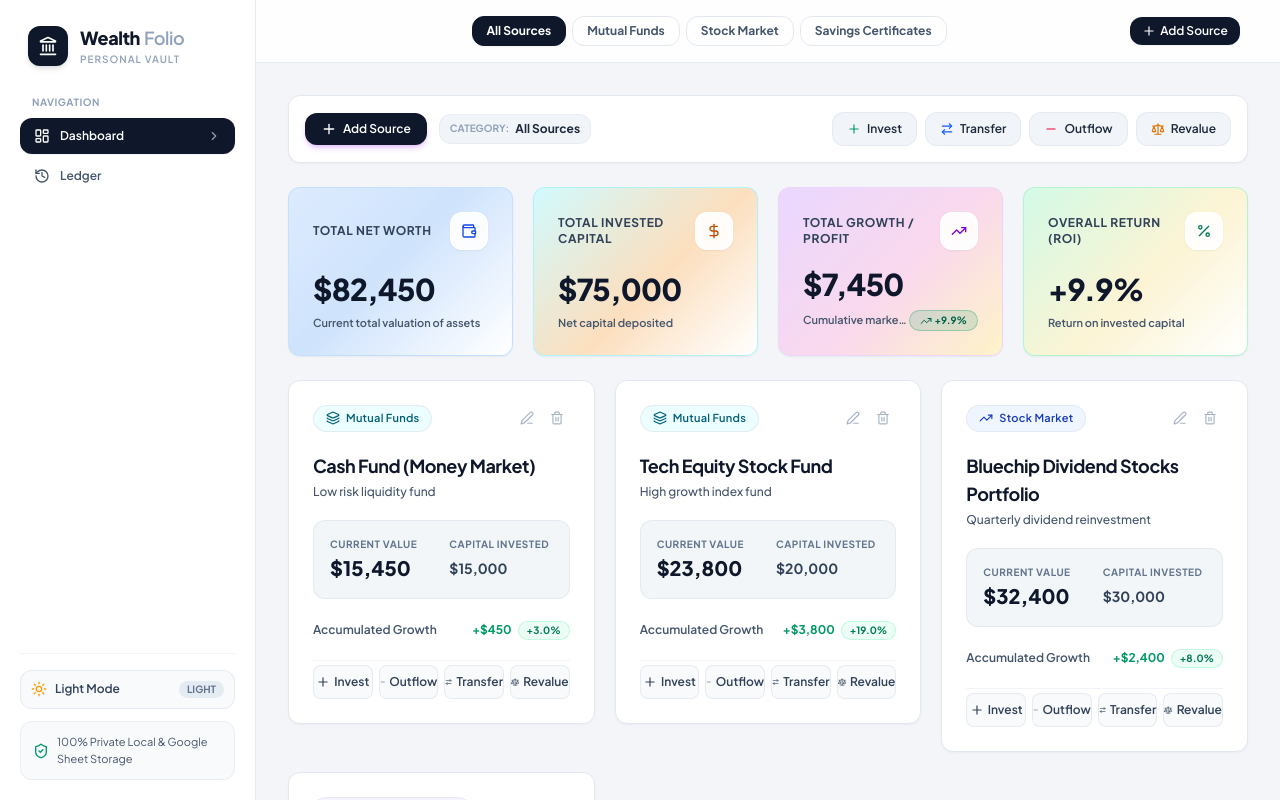
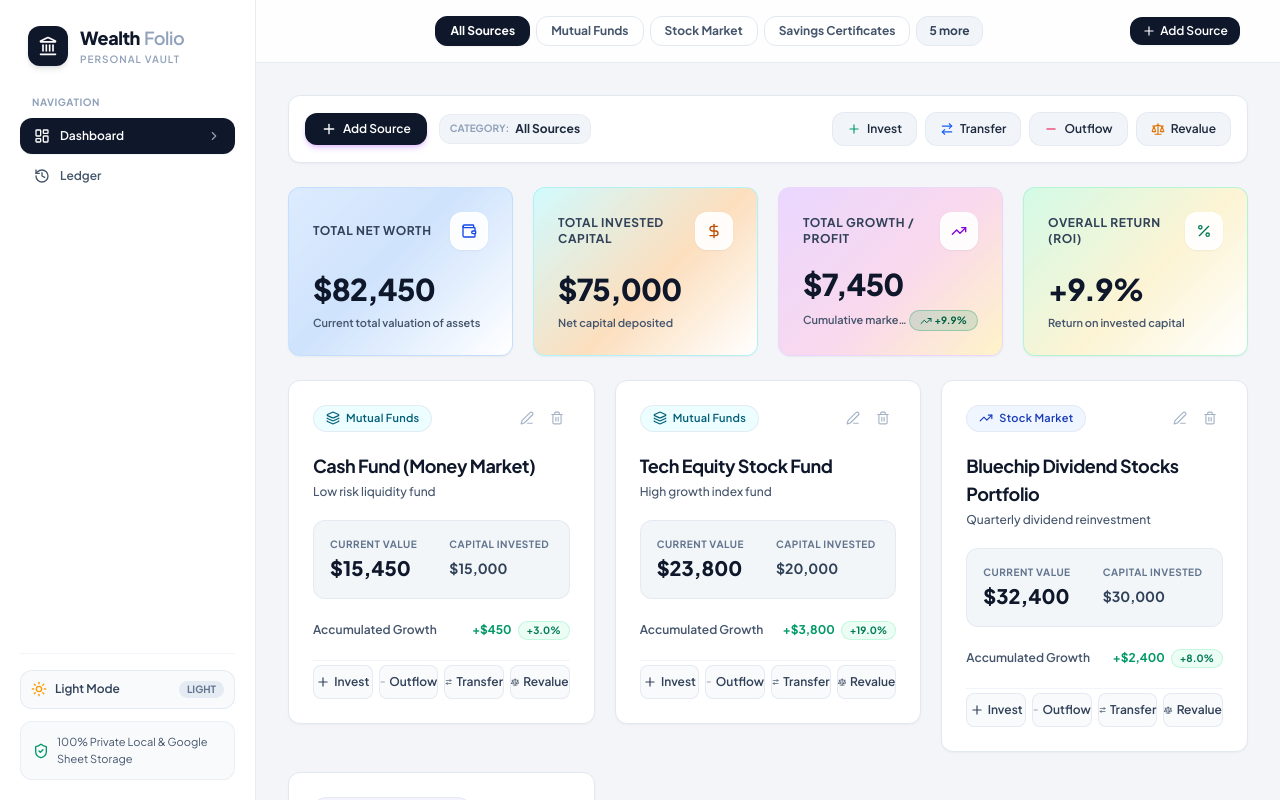
Before and after one commit to HuzaifaInshal/wealth-folio, a React (Vite) app: page / in a window 1280 px wide. Shown: the top 800 px of the page. Built offline with nearby package versions, Linux system fonts and the light colour scheme.

Commit message:
Limit visible header category pills to top 3 with X-more button

```diff
--- a/src/App.tsx
+++ b/src/App.tsx
@@ -18,6 +18,8 @@ import InvestmentFormModal from './components/InvestmentFormModal';
 import TransactionModal from './components/TransactionModal';
 import LedgerTable from './components/LedgerTable';
 import ActionToolbar from './components/ActionToolbar';
+
+import CategorySelectModal from './components/CategorySelectModal';
 
 // Import Icons
 import {
@@ -130,6 +132,8 @@ function DashboardContent() {
   const [isTxModalOpen, setIsTxModalOpen] = useState(false);
   const [txInitialType, setTxInitialType] = useState<TransactionType>('invest');
   const [txInitialSource, setTxInitialSource] = useState<InvestmentSource | null>(null);
+
+  const [isCategoryModalOpen, setIsCategoryModalOpen] = useState(false);
 
   const [isSheetsModalOpen, setIsSheetsModalOpen] = useState(false);
 
@@ -337,7 +341,7 @@ function DashboardContent() {
               </div>
             </div>
 
-            {/* Category Filter Pills (Main Header Centerpiece) */}
+            {/* Category Filter Pills (Main Header Centerpiece - Max 3 + X more) */}
             <div className="flex items-center space-x-1.5 overflow-x-auto py-1 scrollbar-none max-w-full">
               <button
                 onClick={() => setCategoryFilter('all')}
@@ -349,10 +353,20 @@ function DashboardContent() {
               >
                 All Sources
               </button>
-              {Object.keys(DEFAULT_CATEGORIES).map((catKey) => {
-                const catHoldings = investments.filter((i) => i.category === catKey);
-                if (catHoldings.length === 0 && categoryFilter !== catKey) return null;
+              {(() => {
+                const allCatKeys = Object.keys(DEFAULT_CATEGORIES);
+                const top3 = allCatKeys.slice(0, 3);
+                const displayKeys = [...top3];
+                if (categoryFilter !== 'all' && !top3.includes(categoryFilter) && DEFAULT_CATEGORIES[categoryFilter]) {
+                  displayKeys.push(categoryFilter);
+                }
+                const remainingCount = Math.max(0, allCatKeys.length - 3);
+
+                return (
+                  <>
+                    {displayKeys.map((catKey) => {
                       const details = DEFAULT_CATEGORIES[catKey];
+                      if (!details) return null;
                       const isActive = categoryFilter === catKey;
 
                       return (
@@ -369,6 +383,18 @@ function DashboardContent() {
                         </button>
                       );
                     })}
+
+                    {remainingCount > 0 && (
+                      <button
+                        onClick={() => setIsCategoryModalOpen(true)}
+                        className="px-3 py-1.5 text-xs font-bold rounded-xl bg-slate-100 hover:bg-slate-200 dark:bg-slate-800 dark:hover:bg-slate-700 text-slate-700 dark:text-slate-300 border border-slate-200 dark:border-slate-700 transition-all cursor-pointer whitespace-nowrap"
+                      >
+                        {remainingCount} more
+                      </button>
+                    )}
+                  </>
+                );
+              })()}
             </div>
 
             {/* Right Controls */}
@@ -528,6 +554,15 @@ function DashboardContent() {
           investments={investments}
           onSubmit={handleExecuteTransaction}
         />
+
+        <CategorySelectModal
+          isOpen={isCategoryModalOpen}
+          onClose={() => setIsCategoryModalOpen(false)}
+          selectedCategory={categoryFilter}
+          onSelectCategory={(catKey) => setCategoryFilter(catKey)}
+          investments={investments}
+          onOpenNewSource={openNewInvestmentForm}
+        />
       </div>
     </div>
   );
```
Lines whose indentation alone changed are shown as unchanged.
